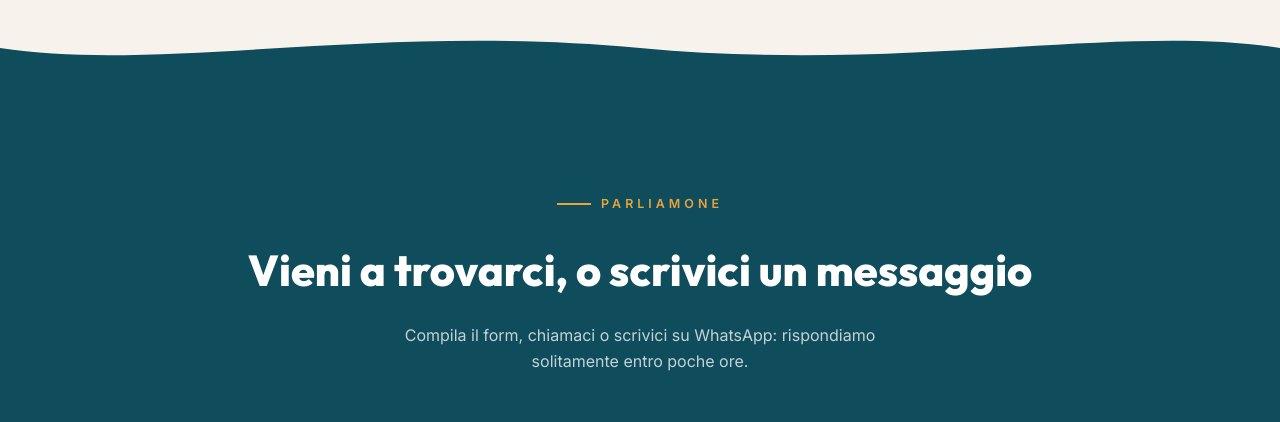
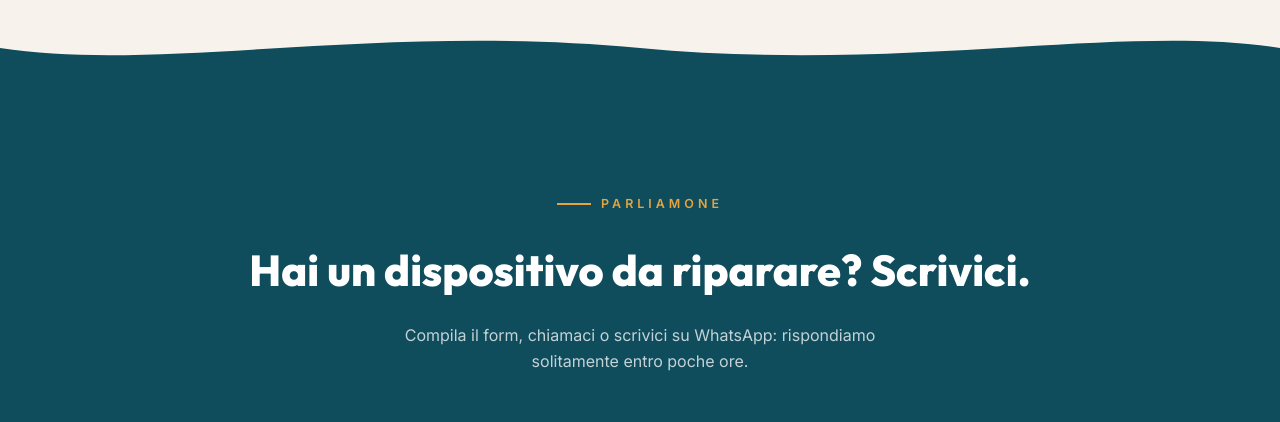
Before and after one commit to Enrobax/TechFix-Lab, a plain HTML site: page index.html in a window 1280 px wide. Shown: the part 2747-3169 px from the top of the page. Drawn offline with Linux system fonts and the light colour scheme.

Commit message:
updated text

```diff
--- a/index.html
+++ b/index.html
@@ -160,7 +160,7 @@
 <!-- ===== CONTATTI ===== -->
 <section class="contatti" id="contatti">
   <div class="eyebrow">Parliamone</div>
-  <h2>Vieni a trovarci, o scrivici un messaggio</h2>
+  <h2>Hai un dispositivo da riparare? Scrivici.</h2>
   <p class="lead">Compila il form, chiamaci o scrivici su WhatsApp: rispondiamo solitamente entro poche ore.</p>
 
   <div class="contact-grid">
```
